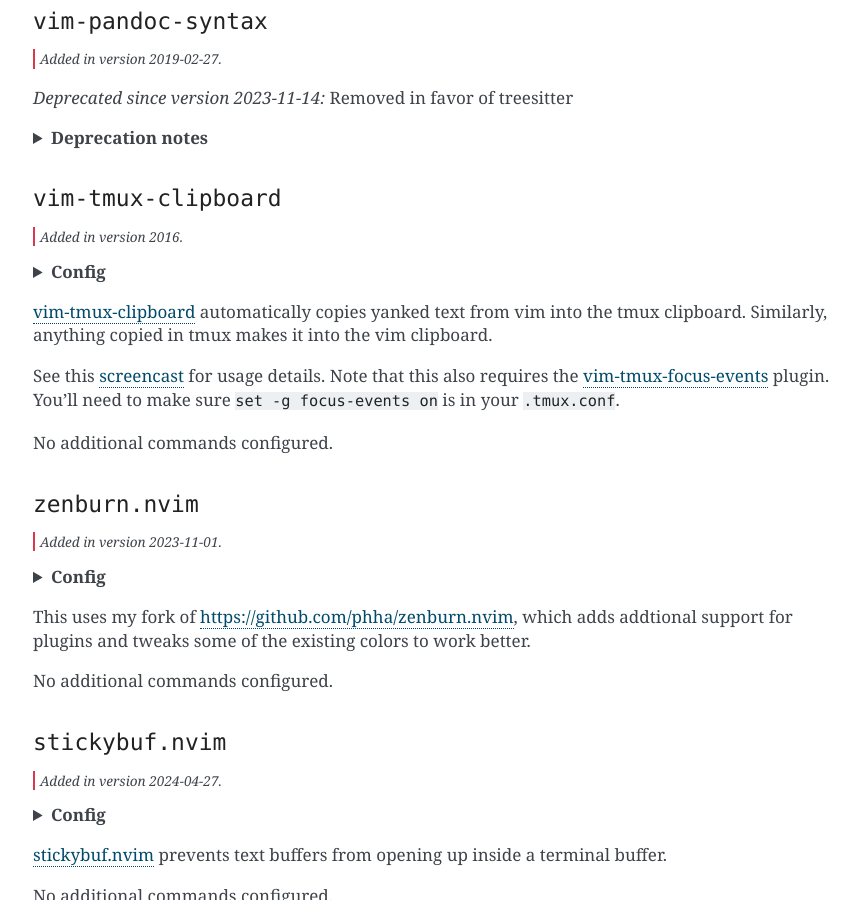
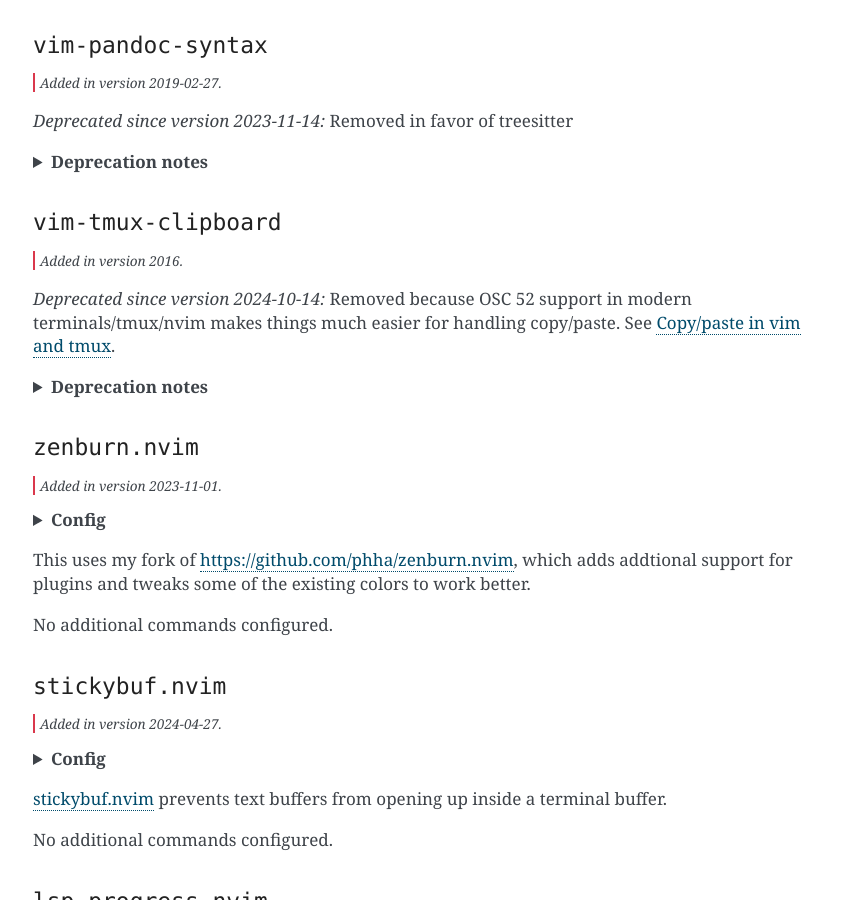
Before and after one commit to daler/dotfiles, a Sphinx documentation site: the page built from docs/vim.rst, in a window 1280 px wide and 900 px high, scrolled down 23687 px. Shown: the whole window, without its empty margins (217-1077 px from the left). Built offline with Sphinx 7.4.7, drawn with Linux system fonts in a browser that asks for light colours; some of the changed lines change nothing that is shown.

Commit message:
update docs for tmux and vim

```diff
--- a/docs/tmux.rst
+++ b/docs/tmux.rst
@@ -18,6 +18,14 @@
 -  When creating a new window or pane, automatically change to the
    directory of the current window or pane.
 
+
+.. versionadded:: 2024-10-14
+
+   When selecting with the mouse, it will no longer automatically exit copy
+   mode. This lets you scroll up through history and select text without
+   jumping back down to the prompt. To copy the text, hit :kbd:`Enter` after
+   selecting.
+
 Here are some shortcuts for window and pane navigation:
 
 .. list-table::
@@ -32,48 +40,46 @@
    * - :kbd:`Shift-arrows`
      - switch windows (left/right only)
 
+
+.. _tmuxcopy:
+
 Copy/paste in vim and tmux
 --------------------------
 
-In general, if things seem strange, try adding Shift to select/copy/paste
-commands.
+.. versionchanged:: 2024-10-14
 
-This is by far the most annoying part about using tmux and vim together.
+   With OSC 52 support in recent versions of nvim, Alacritty, iTerm2, and tmux,
+   copy/paste is dramatically simplified.
 
-.. list-table::
-  :header-rows: 1
-  :align: left
+Historically, copy/paste in tmux has been very annoying. Now, with ``OSC 52``
+support in modern terminal applications, it's much smoother experience.
 
-  * - copy method (Linux)
-    - copy method (Mac)
-    - where does it go
-    - how to paste (Linux)
-    - how to paste (Mac)
-  * - shift-select text
-    -
-    - middle-click buffer
-    - :kbd:`shift-middle click`
-    -
-  * - shift-select text, then Ctrl-shift-C
-    - shift-select text, then Cmd-shift-C
-    - clipboard
-    - ctrl-shift-v
-    - cmd-shift-v
-  * - tmux copy mode (:kbd:`ctrl-j`:kbd:`[`). You probably want to avoid using
-      this inside vim.
-    - tmux copy mode (:kbd:`ctrl-j`:kbd:`[`). You probably want to avoid using
-      this inside vim.
-    - tmux clipboard
-    - :kbd:`ctrl-j`:kbd:`]`
-    - :kbd:`ctrl-j`:kbd:`]`
+Specifically, you should use a modern terminal emulator like iTerm2 or
+Alacritty. Among other things, these terminals support the ``OSC 52`` escape
+code, which allows you to copy text from a remote machine running vim within
+tmux...all the way to your OS clipboard (that is, on the machine running the
+terminal app).
 
+The built-in macOS Terminal.app does NOT do this.
 
-Another annoying situation is when copying text from the terminal into
-an email. In this case, we cannot use tmux copy mode, because X windows
-doesn’t know about it. Instead:
+This support was added in nvim 0.10, and recent versions of tmux support it.
+Alacritty supports it by default. iTerm2 has had support for a while now, but
+you do need to manually enable it:
 
--  if you’re in a pane, make it full screen (:kbd:`Ctrl-j`, :kbd:`z`)
--  if you’re in vim, turn off line numbers (``:set nonu``), or maybe
-   quit out of vim and just cat the file
--  shift-select text in terminal
--  middle-click to paste into email
+.. image:: images/iterm2_clipboard.png
+
+Using these dotfiles, and using recent versions of iTerm2 or Alacritty, you
+should be able copy text in any of the following ways, and it will make it onto
+the vim, tmux, and OS clipboards:
+
+- yank or delete text in nvim
+- use the mouse to select text in tmux (automatically enters copy mode) from the shell and press enter
+- use tmux copy mode in the shell
+
+You can use :kbd:`Cmd-v` to paste anywhere, :kbd:`p` in nvim, :kbd:`<prefix>]` in tmux. That is, all the ways of pasting should work.
+
+You can optionally hold :kbd:`Shift` to *only* copy the OS clipboard (bypassing
+tmux and nvim).
+
+When copying from vim, use :kbd:`<leader>cp` to toggle additional decorations
+(like the vertical lines showing indentations) to make copied text cleaner.
--- a/docs/vim.rst
+++ b/docs/vim.rst
@@ -400,7 +400,7 @@
 
    * - :ref:`vimtmuxclipboard`
      - 2016
-     -
+     - 2024-10-24 (removed)
      - makes tmux play nicer with vim clipboard
 
    * - :ref:`vimpythonpep8indent`
@@ -1921,24 +1921,25 @@
 
 .. versionadded:: 2016
 
-.. details:: Config
-
-  This can be found in :file:`.config/nvim/lua/plugins/vim-tmux-clipboard.lua`:
-
-  .. literalinclude:: ../.config/nvim/lua/plugins/vim-tmux-clipboard.lua
-     :language: lua
-
-`vim-tmux-clipboard <https://github.com/roxma/vim-tmux-clipboard>`_
-automatically copies yanked text from vim into the tmux clipboard. Similarly,
-anything copied in tmux makes it into the vim clipboard.
-
-See this `screencast <https://asciinema.org/a/7qzb7c12ykv3kcleo4jgrl2jy>`_ for
-usage details. Note that this also requires the `vim-tmux-focus-events
-<https://github.com/tmux-plugins/vim-tmux-focus-events>`_ plugin. You'll need
-to make sure ``set -g focus-events on`` is in your :file:`.tmux.conf`.
-
-No additional commands configured.
-
+.. deprecated:: 2024-10-14
+   Removed because OSC 52 support in modern terminals/tmux/nvim makes things
+   much easier for handling copy/paste. See :ref:`tmuxcopy`.
+
+.. details:: Deprecation notes
+
+   Removed because OSC 52 support in modern terminals/tmux/nvim makes things
+   much easier for handling copy/paste. See :ref:`tmuxcopy`.
+
+  `vim-tmux-clipboard <https://github.com/roxma/vim-tmux-clipboard>`_
+  automatically copies yanked text from vim into the tmux clipboard. Similarly,
+  anything copied in tmux makes it into the vim clipboard.
+
+  See this `screencast <https://asciinema.org/a/7qzb7c12ykv3kcleo4jgrl2jy>`_ for
+  usage details. Note that this also requires the `vim-tmux-focus-events
+  <https://github.com/tmux-plugins/vim-tmux-focus-events>`_ plugin. You'll need
+  to make sure ``set -g focus-events on`` is in your :file:`.tmux.conf`.
+
+  No additional commands configured.
 
 .. _zenburn:
 
```
